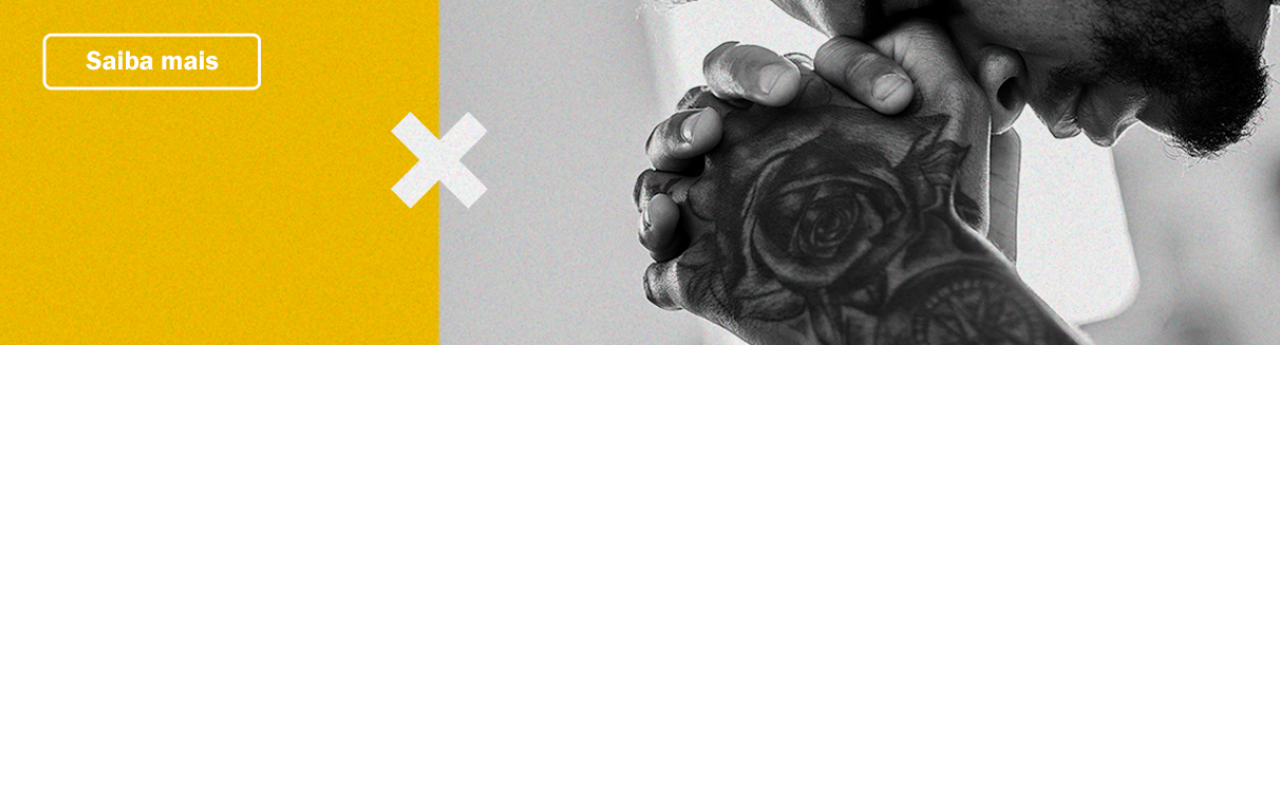
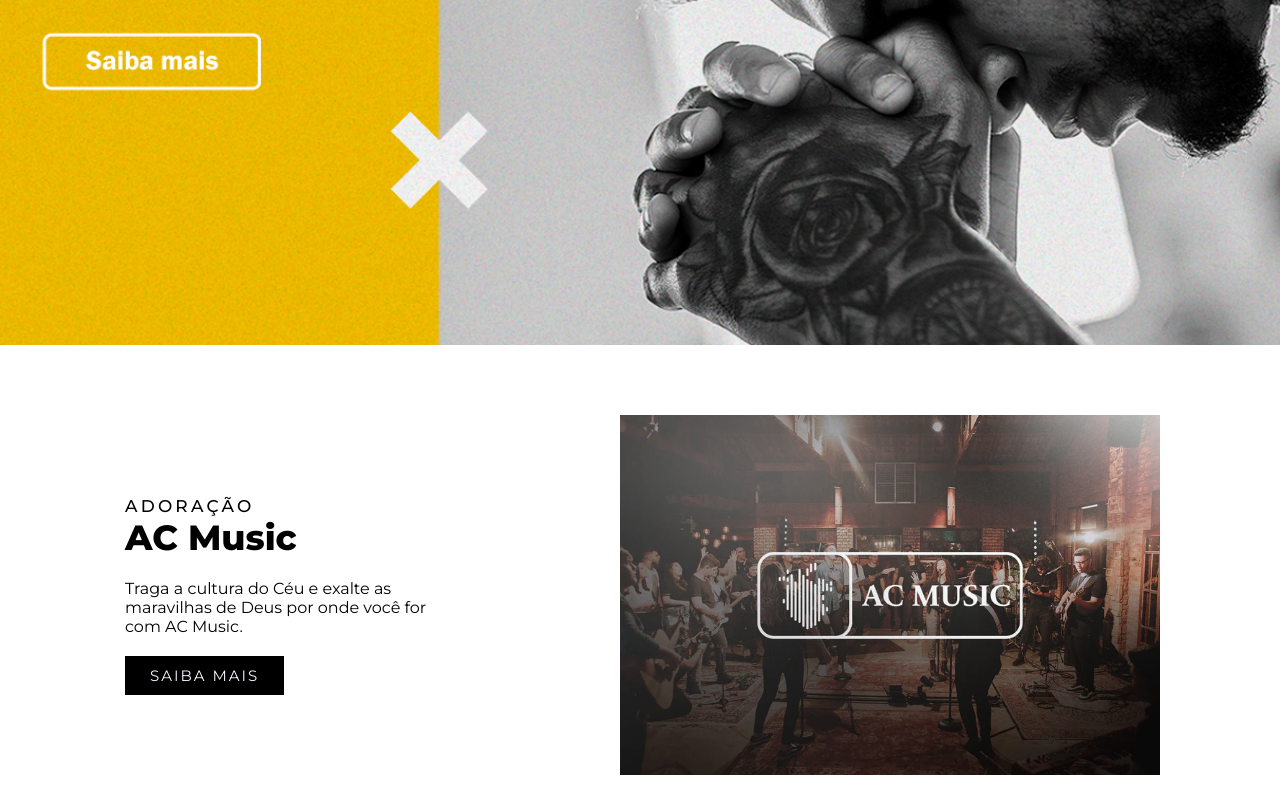
Before and after one commit to Will487/igreja, a plain HTML site: page index.html in a window 1280 px wide. Shown: the part 505-1305 px from the top of the page. Before the commit the page ends 850 px from the top, so only its background shows below. Drawn offline with Linux system fonts and the light colour scheme.

Commit message:
Adicionando main content

```diff
--- a/index.html
+++ b/index.html
@@ -50,5 +50,22 @@
     <section class="banner">
 </section>
     </section>
+
+    <main class="main-content">
+
+        <div class="main-content-text">
+
+            <h1 class="main-content-text-subtitle">Adoração</h1>
+            <h2 class="main-content-text-title">AC Music</h2>
+            <p class="main-content-text-p">Traga a cultura do Céu e exalte as maravilhas de Deus por
+                onde você for com AC Music.</p>
+            <button class="btn-saiba">Saiba mais</button>
+        </div>
+
+        <div class="main-content-img">
+
+            <img src="image/ac-music.png" alt="logos">
+        </div>
+    </main>
 </body>
 </html>
--- a/style.css
+++ b/style.css
@@ -141,3 +141,70 @@
     background-repeat: no-repeat;
     background-size: cover;
 }
+
+.main-content{
+    margin-top: 50px;
+    padding: 15px;
+    display: flex;
+    justify-content: space-between;
+    align-items: center;
+    height: 400px;
+}
+
+.main-content-text{
+    width: 50%;
+    text-align: left;
+    padding: 55px 55px 55px 110px;
+}
+
+
+.main-content-text-subtitle{
+    text-transform: uppercase;
+    font-size: 17px;
+    font-weight: 500;
+    letter-spacing: .2rem;
+}
+
+.main-content-text-title{
+    font-size: 35px;
+    font-weight: 800;
+}
+
+
+.main-content-text-p{
+
+    margin-top: 20px;
+    font-size: 17x;
+    text-align: left;
+
+}
+
+.btn-saiba{
+
+    font-size: 15px;
+    text-transform: uppercase;
+    font-weight: 400;
+    letter-spacing: 2px;
+
+
+    margin-top: 20px;
+    background-color: black;
+    border: none;
+    border-radius: 0px;
+    padding: 10px 25px 10px 25px;
+    color: aliceblue;
+}
+
+.main-content-img{
+    margin: 50px;
+    padding: 25px;
+    justify-items: center;
+    width: 70%;
+
+}
+
+.main-content-img img{
+   width: 90%;
+   display: block;
+   margin: 0 auto;
+}
```
Also changed, not shown: image/ac-music.png (added).
